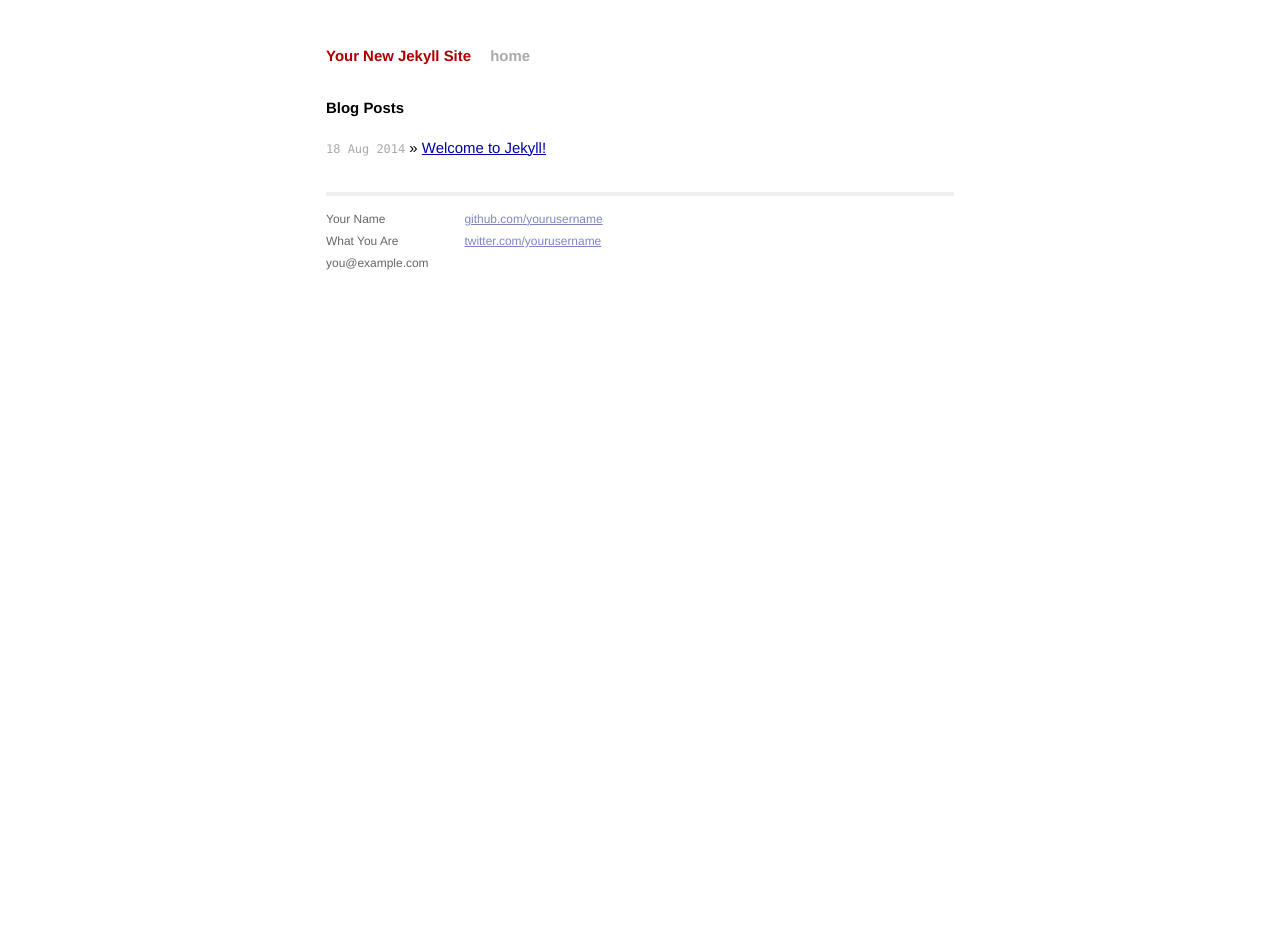
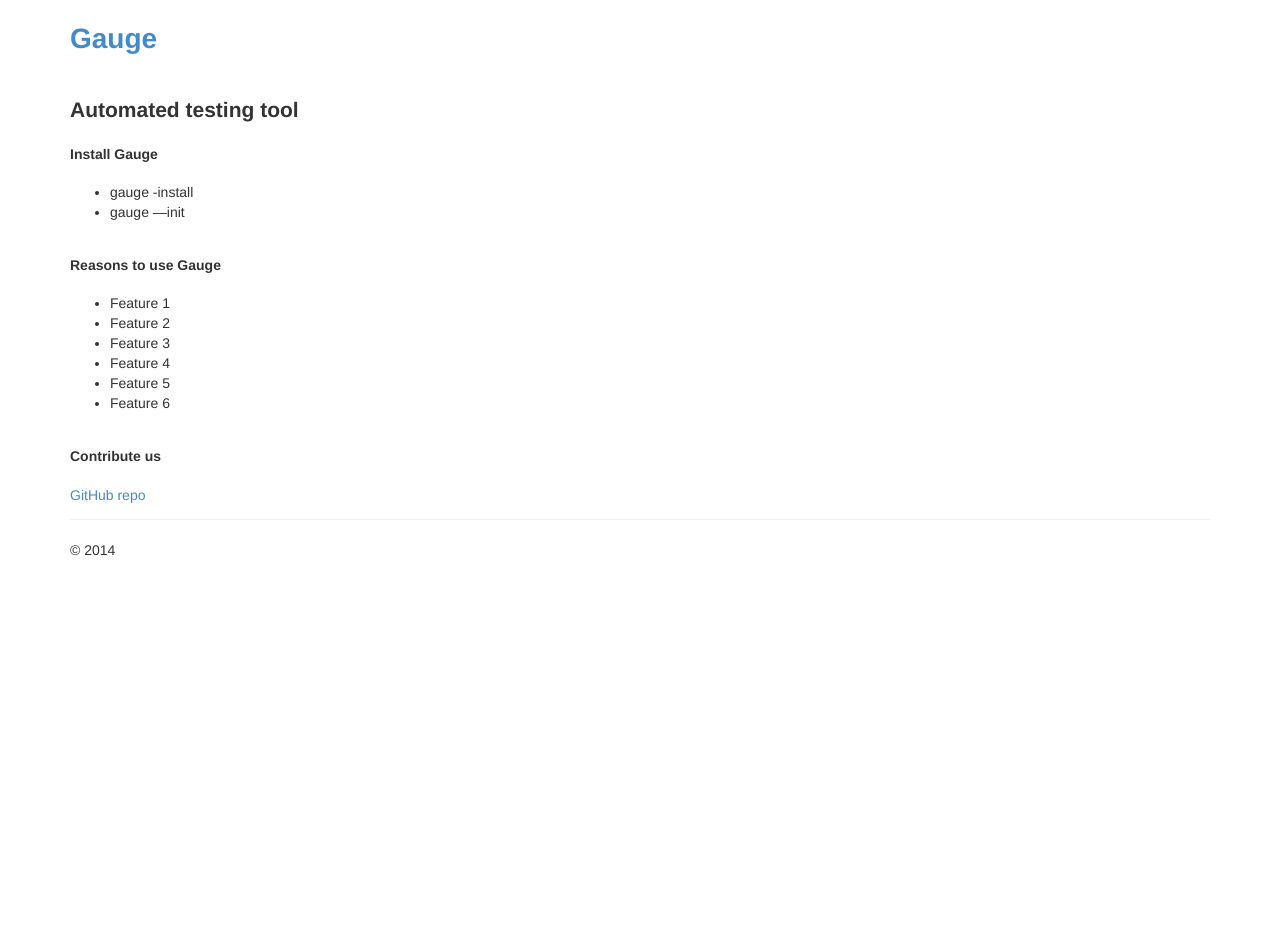
Before and after one commit to getgauge/getgauge.github.io, a Jekyll site: the page built from index.html, in a window 1280 px wide. Built offline with Jekyll 4.4.1, drawn with Linux system fonts in a browser that asks for light colours; Markdown is read by kramdown in place of the engine named in the settings; after the commit the page ends 900 px from its top, so only the background shows below that.

Commit message:
Initial skeleton setup

```diff
--- a/_config.yml
+++ b/_config.yml
@@ -1,3 +1,3 @@
-name: Your New Jekyll Site
+name: Gauge
 markdown: redcarpet
 pygments: true
--- a/_layouts/default.html
+++ b/_layouts/default.html
@@ -7,38 +7,32 @@
         <meta name="viewport" content="width=device-width">
 
         <!-- syntax highlighting CSS -->
+        <link rel="stylesheet" type="text/css" href="/css/bootstrap.min.css">
         <link rel="stylesheet" href="/css/syntax.css">
-
-        <!-- Custom CSS -->
-        <link rel="stylesheet" href="/css/main.css">
-
+        <link rel="stylesheet" type="text/css" href="/css/normalize.css">
+        <link rel="stylesheet" type="text/css" href="/css/style.css">
     </head>
     <body>
+      <div class="container">
+        <div class="row">
+          <div class="col-lg-12">
+                <div class="header">
+                  <h1 class="title"><a href="/">Gauge</a></h1>
+                </div>
+            </div>
+          </div>
+      </div>
 
-        <div class="site">
-          <div class="header">
-            <h1 class="title"><a href="/">{{ site.name }}</a></h1>
-            <a class="extra" href="/">home</a>
-          </div>
+      {{ content }}
 
-          {{ content }}
-
-          <div class="footer">
-            <div class="contact">
-              <p>
-                Your Name<br />
-                What You Are<br />
-                you@example.com
-              </p>
-            </div>
-            <div class="contact">
-              <p>
-                <a href="https://github.com/yourusername">github.com/yourusername</a><br />
-                <a href="https://twitter.com/yourusername">twitter.com/yourusername</a><br />
-              </p>
+     <div class="container">
+        <div class="row">
+          <div class="col-lg-12">
+            <div class="footer">
+                © 2014
             </div>
           </div>
         </div>
-
+      </div>
     </body>
 </html>
--- /dev/null
+++ b/css/style.css
@@ -0,0 +1,4 @@
+.footer{
+	padding: 20px 0;
+	border-top: 1px solid #efefef;
+}
--- a/index.html
+++ b/index.html
@@ -3,11 +3,68 @@ layout: default
 title: Your New Jekyll Site
 ---
 
-<div id="home">
-  <h1>Blog Posts</h1>
-  <ul class="posts">
-    {% for post in site.posts %}
-      <li><span>{{ post.date | date_to_string }}</span> &raquo; <a href="{{ post.url }}">{{ post.title }}</a></li>
-    {% endfor %}
-  </ul>
+<div class="container">
+	<div class="row">
+		<div class="col-lg-12">
+			<h2>Automated testing tool  </h2>
+			<section>
+				<h4>
+					Install Gauge
+				</h4>
+				<ul>
+					<li>
+						gauge -install
+					</li>
+					<li>
+						gauge —init
+					</li>
+				</ul>
+			</section>
+		</div>
+	</div>
 </div>
+
+<div class="container">
+	<div class="row">
+		<div class="col-lg-12">
+			<section>
+				<h4>
+					Reasons to use Gauge
+				</h4>
+				<ul>
+					<li>
+						Feature 1
+					</li>
+					<li>
+						Feature 2
+					</li>
+					<li>
+						Feature 3
+					</li>
+					<li>
+						Feature 4
+					</li>
+					<li>
+						Feature 5
+					</li>
+					<li>
+						Feature 6
+					</li>
+				</ul>
+			</section>
+		</div>
+	</div>
+</div>
+
+<div class="container">
+	<div class="row">
+		<div class="col-lg-12">
+			<section>
+				<h4>Contribute us</h4>
+				<p>
+					<a href="https://github.com/getgauge/gauge">GitHub repo</a>
+				</p>
+			</section>
+		</div>
+	</div>
+</div>
```
Also changed, not shown: css/bootstrap.min.css (added), css/normalize.css (added).
